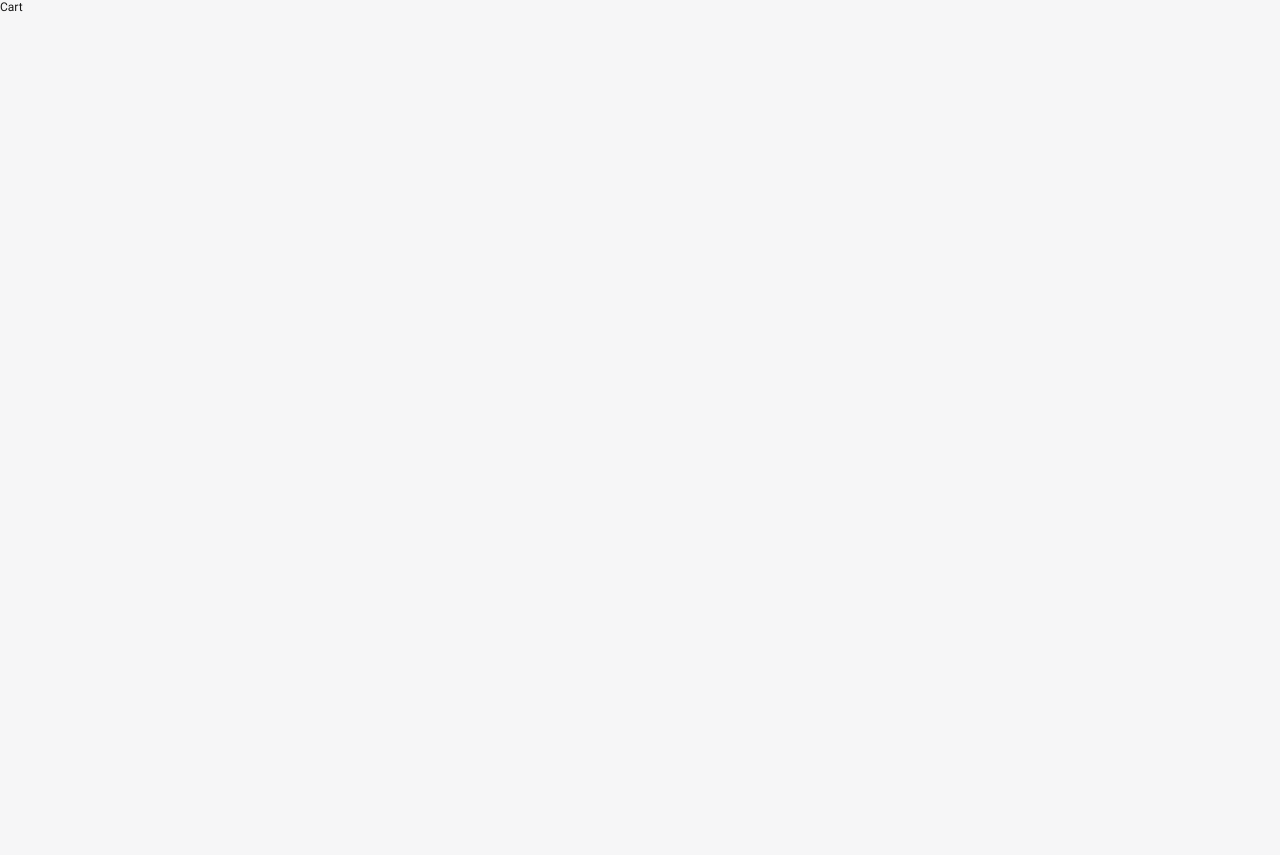
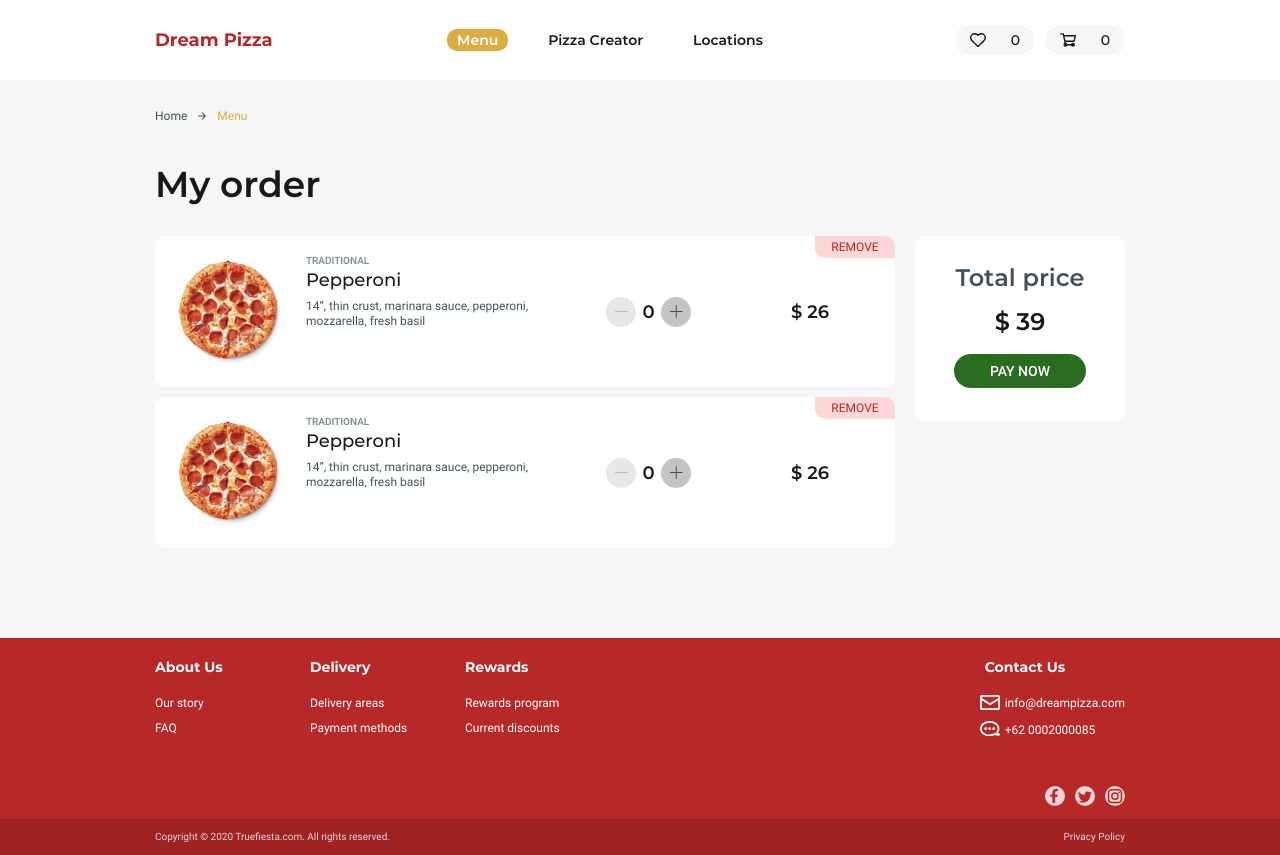
Before and after one commit to truefiesta/dream-pizza, a React app: page /cart in a window 1280 px wide. Before the commit the page ends 800 px from the top, so only its background shows below. Built offline with nearby package versions, Linux system fonts and the light colour scheme.

Commit message:
Complete cart page

```diff
--- a/src/components/app/app.css
+++ b/src/components/app/app.css
@@ -96,6 +96,22 @@
 
 .pizza-page .reivews-new-review-link {
   display: none;
+}
+
+.cart-page .main-title {
+  text-align: left;
+}
+
+.cart-page .wrapper {
+  padding: 30px 15px;
+  margin: 0 auto;
+}
+
+.cart-page .cart-list {
+  padding: 0;
+  margin: 0;
+  margin-bottom: 20px;
+  list-style: none;
 }
 
 @media (min-width: 320px) {
@@ -311,6 +327,10 @@
     top: -5px;
     right: 0;
   }
+
+  .cart-page .cart-list {
+    margin-right: 10px;
+  }
 }
 
 @media (min-width: 800px) {
@@ -328,6 +348,11 @@
 
   .menu-page .card:nth-child(3n) {
     margin-right: 0;
+  }
+
+  .cart-page .cart-list {
+    margin-right: 20px;
+    flex-grow: 1;
   }
 }
 
@@ -424,4 +449,11 @@
   .pizza-page .controls-list {
     right: 20px;
   }
+
+  .cart-page .wrapper {
+    width: 970px;
+    padding-left: 15px;
+    padding-right: 15px;
+    padding-bottom: 60px;
+  }
 }
--- a/src/pages/cart.jsx
+++ b/src/pages/cart.jsx
@@ -1,7 +1,30 @@
 import React from "react";
+import Header from "../components/header/header.jsx";
+import Breadcrumbs from "../components/breadcrumbs/breadcrumbs.jsx";
+import CardCart from "../components/card-cart/card-cart.jsx";
+import CartTotal from "../components/cart-total/cart-total.jsx";
+import Footer from "../components/footer/footer.jsx";
 
 const Cart = () => {
-  return <div>Cart</div>;
+  return (
+    <>
+      <Header />
+      <main className="cart-page">
+        <div className="wrapper">
+          <Breadcrumbs />
+          <h1 className="main-title">My order</h1>
+          <div className="cart-container">
+            <ul className="cart-list">
+              <CardCart />
+              <CardCart />
+            </ul>
+            <CartTotal />
+          </div>
+        </div>
+      </main>
+      <Footer />
+    </>
+  )
 };
 
 export default Cart;
```
